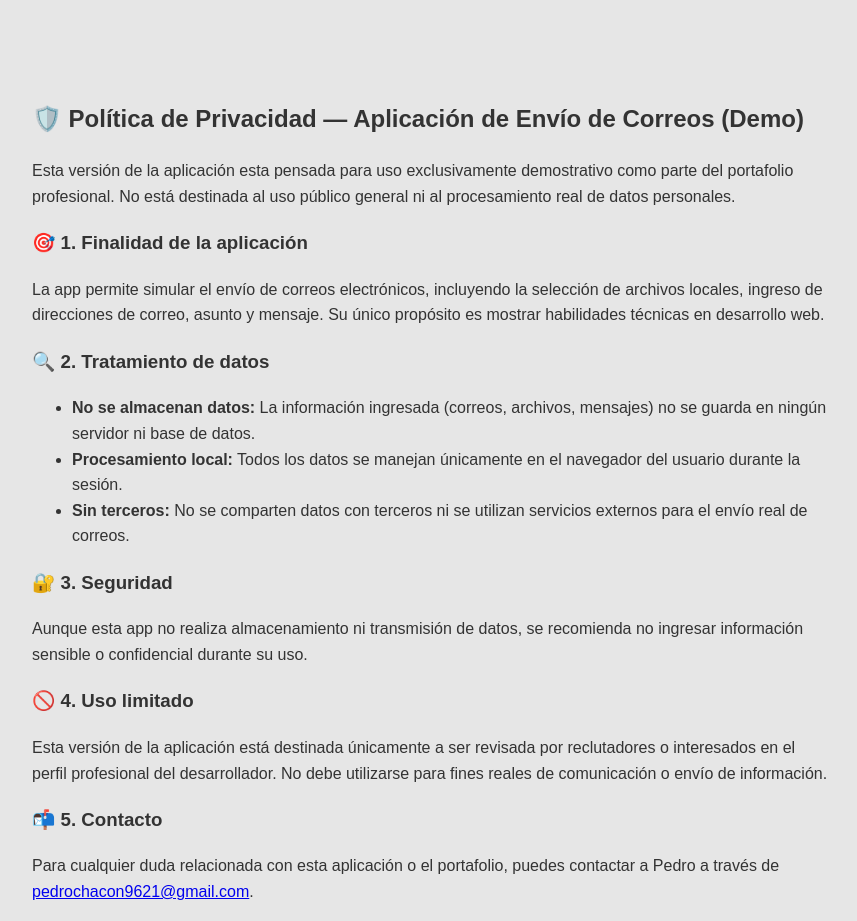
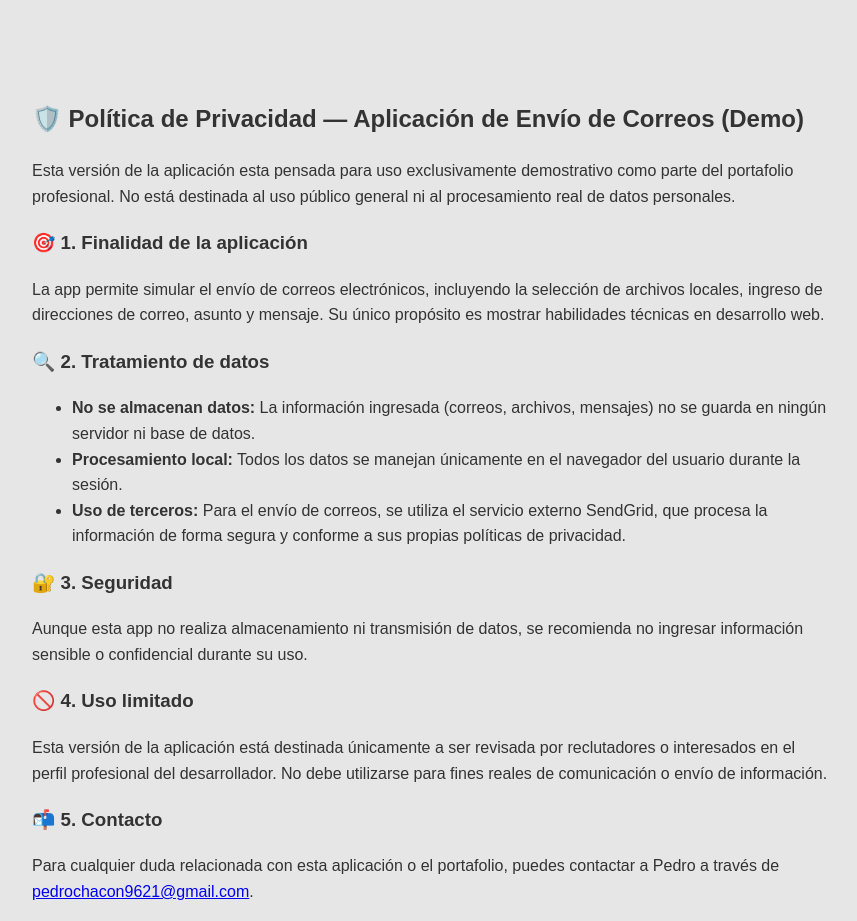
Before and after one commit to Pedrochacon9621/AppCorreos1, a React (Vite) app in the folder Frontend-AppCorreos/: page /politica in a window 1280 px wide. Shown: the whole page, without its empty margins (208-1065 px from the left). Built offline with nearby package versions, Linux system fonts and the light colour scheme.

Commit message:
sendGrid 5

```diff
--- a/Frontend-AppCorreos/src/componentes/PoliticaPage.tsx
+++ b/Frontend-AppCorreos/src/componentes/PoliticaPage.tsx
@@ -12,7 +12,7 @@ export default function PoliticaPage() {
                 <ul>
                     <li><strong>No se almacenan datos:</strong> La información ingresada (correos, archivos, mensajes) no se guarda en ningún servidor ni base de datos.</li>
                     <li><strong>Procesamiento local:</strong> Todos los datos se manejan únicamente en el navegador del usuario durante la sesión.</li>
-                    <li><strong>Sin terceros:</strong> No se comparten datos con terceros ni se utilizan servicios externos para el envío real de correos.</li>
+                    <li><strong>Uso de terceros:</strong> Para el envío de correos, se utiliza el servicio externo SendGrid, que procesa la información de forma segura y conforme a sus propias políticas de privacidad.</li>
                 </ul>
 
                 <h3>🔐 3. Seguridad</h3>
```
